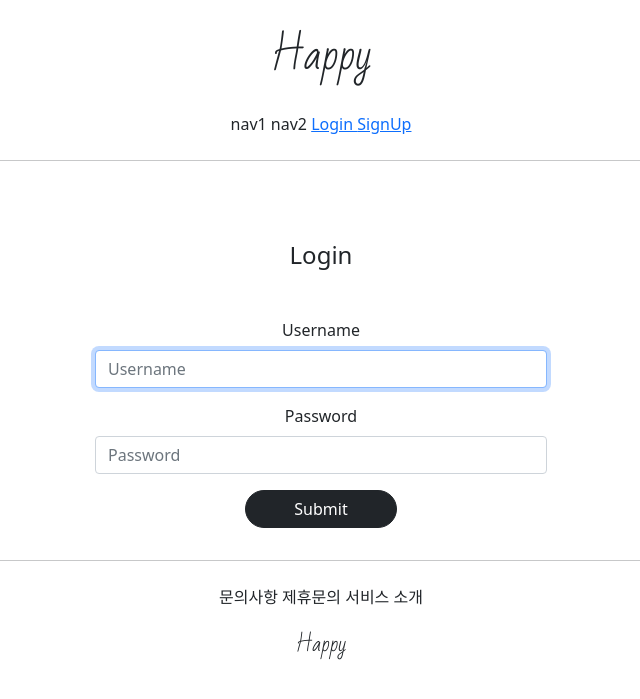
After one commit to wer319452/asdf-1, a Django app: page /accounts/login/ in a window 1280 px wide. The commit adds this page. Shown: the top 699 px of the page, without its empty margins (319-959 px from the left). Run offline with Django 3.2, Linux system fonts and the light colour scheme; parts of the project's set-up code (start-up, migrations or seed data) failed here and were passed over; some libraries are stand-ins or nearby versions.

Commit message:
7.15 class commit 1

```diff
--- /dev/null
+++ b/accountapp/templates/accountapp/login.html
@@ -0,0 +1,23 @@
+{% extends 'base.html' %}
+{% load bootstrap4 %}
+
+{% block content %}
+
+<div class="text-center mw-500 m-auto">
+    <div class="m-5">
+        <h4>Login</h4>
+    </div>
+    <div>
+        <form action = "{% url 'accountapp:login' %}" method="post">
+            {% csrf_token %}
+            {% bootstrap_form form %}
+            <div>
+            <input type="submit"
+                   class="btn btn-dark rounded-pill px-5">
+            </div>
+        </form>
+    </div>
+</div>
+
+
+{% endblock %}
--- a/accountapp/urls.py
+++ b/accountapp/urls.py
@@ -1,3 +1,4 @@
+from django.contrib.auth.views import LoginView, LogoutView
 from django.urls import path
 
 from accountapp.views import hello_world, AccountCreateView
@@ -7,5 +8,9 @@ app_name = 'accountapp'
 urlpatterns = [
     path('hello_world/', hello_world, name='hello_world'),
 
-    path('create/', AccountCreateView.as_view(), name = 'hello_world')
+    path('login/', LoginView.as_view(template_name='accountapp/login.html'), name='login'),
+
+    path('logout/', LogoutView.as_view(), name='logout'),
+
+    path('create/', AccountCreateView.as_view(), name='create')
 ]
--- a/static/base.css
+++ b/static/base.css
@@ -15,3 +15,10 @@
 .Happy_footer_button{
     margin-top: 1.5rem;
 }
+
+
+
+.mw-500{
+    max-width: 500px;
+    padding: 1rem 1.5rem;
+}
--- a/templates/header.html
+++ b/templates/header.html
@@ -5,7 +5,23 @@
     <div class="Happy_header_button">
         <span>nav1</span>
         <span>nav2</span>
-        <span>nav3</span>
-        <span>nav4</span>
+        {% if not user.is_authenticated %}
+        <span>
+            <a href="{% url 'accountapp:login' %}">
+                Login
+            </a>
+        </span>
+        <span>
+            <a href="{% url 'accountapp:create'%}">
+                SignUp
+            </a>
+        </span>
+        {% else %}
+        <span>
+            <a href="{% url 'accountapp:logout' %}">
+                Logout
+            </a>
+        </span>
+        {% endif %}
     </div>
 </div>
```
Also changed, not shown: accountapp/templates/accountapp/create.html (added, +23 -0 lines), djangoProject2/settings.py (+7 -1 lines).
